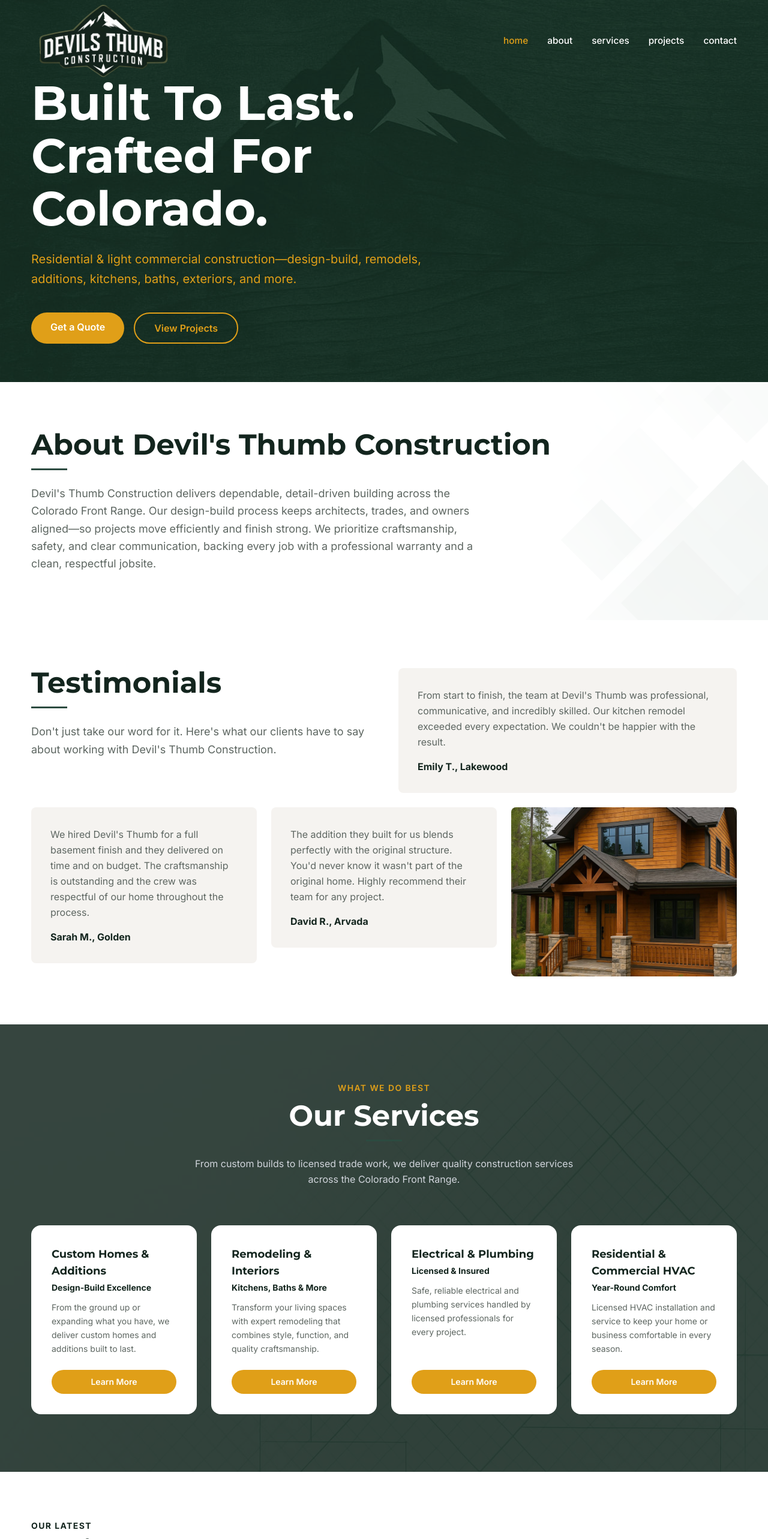
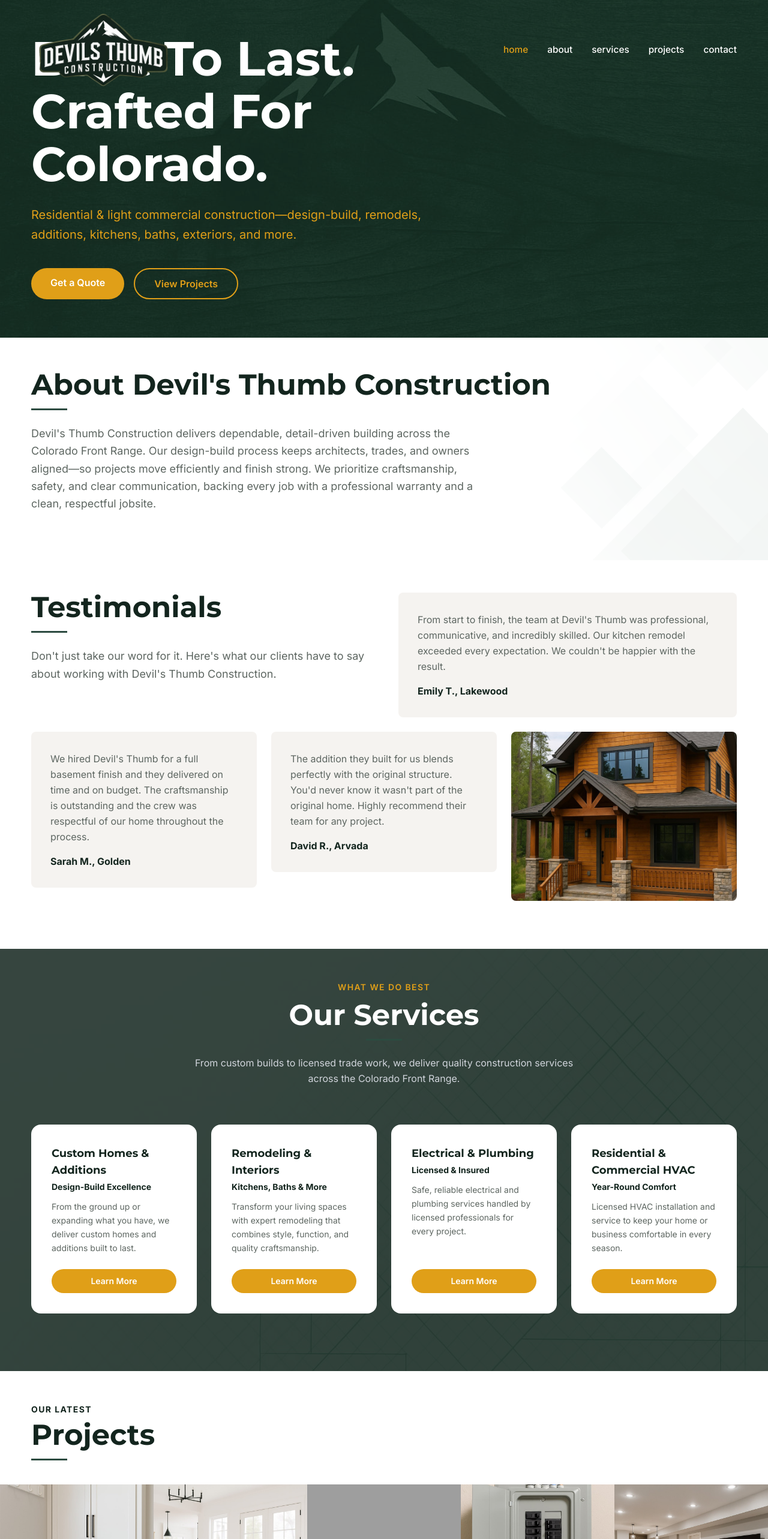
Before and after one commit to AppStudioPros/devils-thumb-construction, a Next.js app: page / in a window 1280 px wide. Shown: the top 2566 px of the page at 60% size. Built offline with nearby package versions, Linux system fonts and the light colour scheme; grey boxes are pictures that could not be loaded.

Commit message:
Sitewide: standardize top padding to 54px on all sections, preserve bottom padding

```diff
--- a/src/app/about/page.tsx
+++ b/src/app/about/page.tsx
@@ -7,7 +7,7 @@
     <>
       <PageHero title="About" bgImage="/images/mountain-bg.jpg" />
 
-      <section className="py-20 bg-white">
+      <section className="pt-[54px] pb-20 bg-white">
         <div className="max-w-[1240px] mx-auto px-4 sm:px-6 lg:px-8">
           <div className="grid grid-cols-1 lg:grid-cols-2 gap-0 items-stretch">
             <FadeIn direction="right">
--- a/src/app/contact/page.tsx
+++ b/src/app/contact/page.tsx
@@ -9,7 +9,7 @@
     <>
       <PageHero title="Contact" bgImage="/images/kitchen-pendant.jpg" />
 
-      <section className="py-20 bg-white">
+      <section className="pt-[54px] pb-20 bg-white">
         <div className="max-w-[1240px] mx-auto px-4 sm:px-6 lg:px-8">
           <div className="grid grid-cols-1 lg:grid-cols-2 gap-16">
             <FadeIn direction="right">
--- a/src/app/projects/page.tsx
+++ b/src/app/projects/page.tsx
@@ -19,7 +19,7 @@
     <>
       <PageHero title="Projects" bgImage="/images/kitchen-island.jpg" />
 
-      <section className="py-20 bg-white">
+      <section className="pt-[54px] pb-20 bg-white">
         <div className="max-w-[1240px] mx-auto px-4 sm:px-6 lg:px-8">
           <FadeIn>
             <p className="text-sm font-bold text-[#13251e] uppercase tracking-widest mb-2">
--- a/src/app/services/page.tsx
+++ b/src/app/services/page.tsx
@@ -65,7 +65,7 @@
     <>
       <PageHero title="Services" bgImage="/images/construction-framing.jpg" />
 
-      <section className="py-20">
+      <section className="pt-[54px] pb-20">
         <div className="max-w-[1240px] mx-auto px-4 sm:px-6 lg:px-8 mb-16">
           <FadeIn>
             <p className="text-sm font-bold text-[#13251e] uppercase tracking-widest mb-2">Well Delivered</p>
--- a/src/components/home/AboutSection.tsx
+++ b/src/components/home/AboutSection.tsx
@@ -3,7 +3,7 @@
 
 export default function AboutSection() {
   return (
-    <section className="relative py-20 bg-white overflow-hidden">
+    <section className="relative pt-[54px] pb-20 bg-white overflow-hidden">
       <div className="absolute right-0 top-0 bottom-0 w-1/2 opacity-5">
         <Image src="/images/geometric-bg.png" alt="" fill className="object-cover" />
       </div>
--- a/src/components/home/Hero.tsx
+++ b/src/components/home/Hero.tsx
@@ -7,7 +7,7 @@
     <section className="relative min-h-0 flex items-center">
       <Image src="/images/mountain-bg.jpg" alt="" fill className="object-cover" priority />
       <div className="absolute inset-0 bg-[#13251e]/45" />
-      <div className="relative max-w-[1240px] mx-auto px-4 sm:px-6 lg:px-8 w-full pt-32 pb-16">
+      <div className="relative max-w-[1240px] mx-auto px-4 sm:px-6 lg:px-8 w-full pt-[54px] pb-16">
         <FadeIn>
           <h1 className="text-3xl sm:text-5xl md:text-6xl lg:text-[80px] font-bold text-white font-[Montserrat] leading-[1.1] mb-6">
             Built To Last.<br />
--- a/src/components/home/ProjectsPreview.tsx
+++ b/src/components/home/ProjectsPreview.tsx
@@ -12,7 +12,7 @@
 
 export default function ProjectsPreview() {
   return (
-    <section className="py-20 bg-white">
+    <section className="pt-[54px] pb-20 bg-white">
       <div className="max-w-[1240px] mx-auto px-4 sm:px-6 lg:px-8 mb-10">
         <FadeIn>
           <p className="text-sm font-bold text-[#13251e] uppercase tracking-widest mb-2">Our Latest</p>
--- a/src/components/home/ServicesOverview.tsx
+++ b/src/components/home/ServicesOverview.tsx
@@ -27,7 +27,7 @@
 
 export default function ServicesOverview() {
   return (
-    <section className="relative py-24">
+    <section className="relative pt-[54px] pb-24">
       <Image src="/images/blueprint-bg.jpg" alt="" fill className="object-cover" />
       <div className="absolute inset-0 bg-[#13251e]/85" />
       <div className="relative max-w-[1240px] mx-auto px-4 sm:px-6 lg:px-8">
--- a/src/components/home/Testimonials.tsx
+++ b/src/components/home/Testimonials.tsx
@@ -18,7 +18,7 @@
 
 export default function Testimonials() {
   return (
-    <section className="py-20 bg-white">
+    <section className="pt-[54px] pb-20 bg-white">
       <div className="max-w-[1240px] mx-auto px-4 sm:px-6 lg:px-8">
         <div className="grid grid-cols-1 lg:grid-cols-2 gap-12">
           <FadeIn>
--- a/src/components/layout/Header.tsx
+++ b/src/components/layout/Header.tsx
@@ -41,7 +41,7 @@
         scrolled || mobileOpen ? 'bg-[#13251e]' : 'bg-transparent'
       }`}
     >
-      <div className="max-w-[1240px] mx-auto px-4 sm:px-6 lg:px-8 flex items-center justify-between h-28 pt-6">
+      <div className="max-w-[1240px] mx-auto px-4 sm:px-6 lg:px-8 flex items-center justify-between h-28 pt-[54px]">
         <Link href="/">
           <Image src="/images/logo.png" alt="Devil's Thumb Construction" width={240} height={240} className="w-[160px] sm:w-[240px]" />
         </Link>
```
